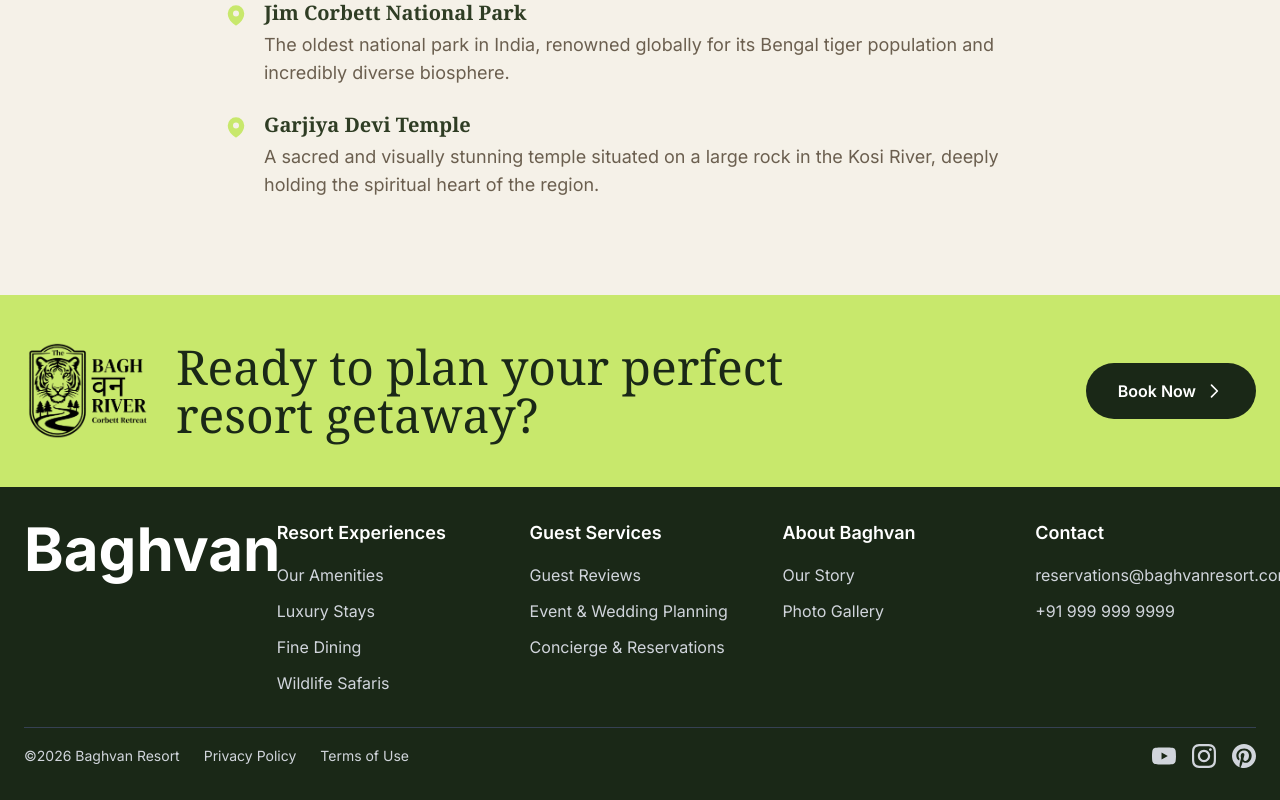
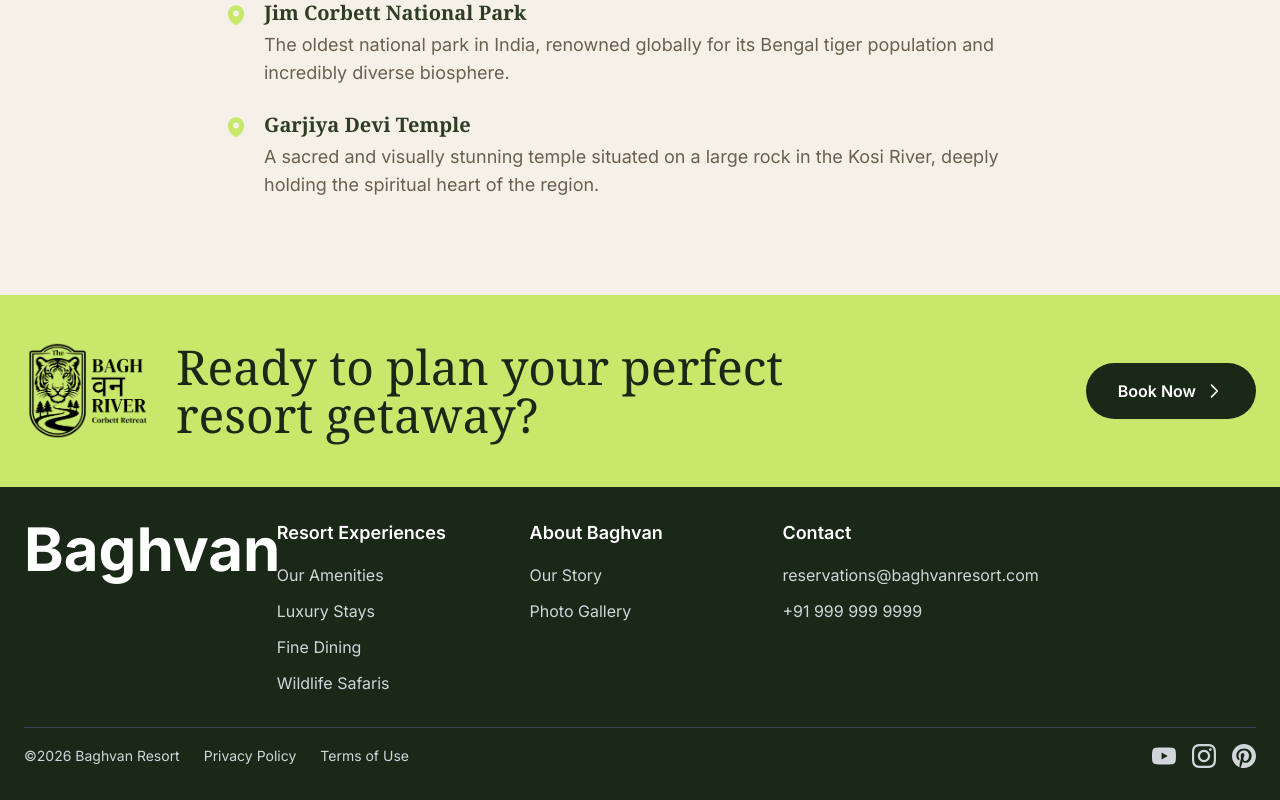
Before and after one commit to harshit17086/BAGHWAN, a Next.js app: page /about in a window 1280 px wide. Shown: the part 1431-2231 px from the top of the page. Built offline with nearby package versions, Linux system fonts and the light colour scheme.

Commit message:
chnges in the ui

```diff
--- a/app/components/Footer.tsx
+++ b/app/components/Footer.tsx
@@ -52,14 +52,6 @@
             </ul>
           </div>
 
-          <div>
-            <h3 className="text-white font-semibold text-lg mb-4">Guest Services</h3>
-            <ul className="space-y-3">
-              <li><Link href="/reviews" className="hover:text-[#C8E86C] transition-colors">Guest Reviews</Link></li>
-              <li><Link href="/contact" className="hover:text-[#C8E86C] transition-colors">Event & Wedding Planning</Link></li>
-              <li><Link href="/contact" className="hover:text-[#C8E86C] transition-colors">Concierge & Reservations</Link></li>
-            </ul>
-          </div>
 
           <div>
             <h3 className="text-white font-semibold text-lg mb-4">About Baghvan</h3>
```
